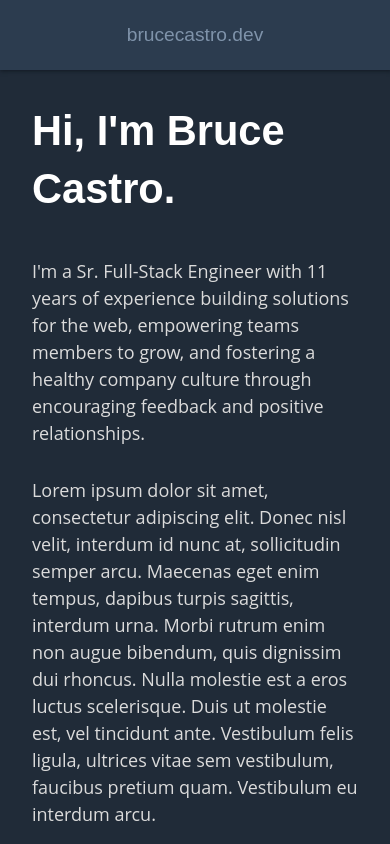
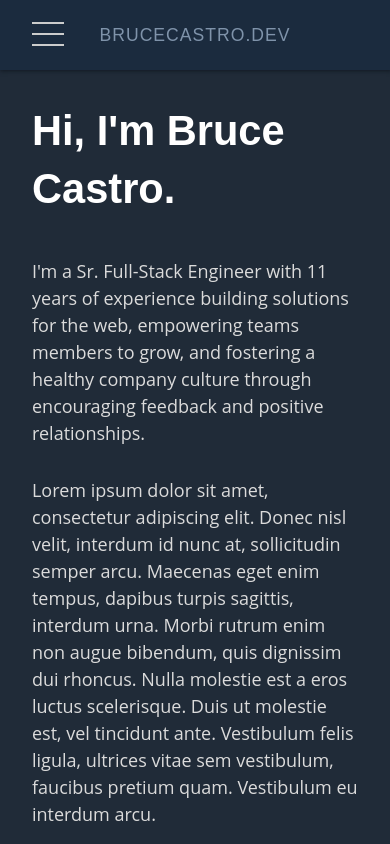
Before and after one commit to brucecastro/brucecastro.dev, a Nuxt app: page / in a window 390 px wide. Shown: the top 844 px of the page. Built offline with nearby package versions, Linux system fonts and the light colour scheme.

Commit message:
Add Responsive Menu

```diff
--- a/assets/css/main.css
+++ b/assets/css/main.css
@@ -31,8 +31,12 @@ p {
   margin-bottom: 30px;
 }
 
+a {
+  color: #569ace;
+}
+
 a:hover,
 a:focus {
   text-decoration: none;
-  color: #7eabce;
+  color: #95b8d2;
 }
--- a/components/TheFooter.vue
+++ b/components/TheFooter.vue
@@ -9,7 +9,7 @@
 
 <style scoped>
 footer {
-  background-color: #404040;
+  background-color: #1a232f;
   text-align: center;
 }
 
--- a/components/TheSidebar.vue
+++ b/components/TheSidebar.vue
@@ -1,30 +1,11 @@
 <template>
   <aside>
-    <div class="brand">brucecastro.dev</div>
-    <nav>
-      <ul>
-        <li>
-          <NuxtLink to="/">
-            About
-          </NuxtLink>
-        </li>
-        <li>
-          <NuxtLink to="/skills">
-            Skills
-          </NuxtLink>
-        </li>
-        <li>
-          <NuxtLink to="/experience">
-            Experience
-          </NuxtLink>
-        </li>
-        <li>
-          <NuxtLink to="/contact">
-            Contact
-          </NuxtLink>
-        </li>
-      </ul>
-    </nav>
+    <div class="brand">
+      <NuxtLink to="/">
+        brucecastro.dev
+      </NuxtLink>
+    </div>
+    <Menu />
   </aside>
 </template>
 
@@ -32,40 +13,27 @@
 aside {
   position:relative;
   padding: 20px 10px;
-  background-color: #2c3c4f;
+  background-color: #1b2b3e;
   box-shadow: 1px 0px 4px 1px rgb(17, 25, 34);
   text-align: right;
 
-  .hamburger-menu {
-    display: none;
+  .brand {
+    font-family: Sora, Arial, sans-serif;
+    text-transform: uppercase;
+    font-size: 1.1rem;
+    letter-spacing: 1px;
+    text-align:center;
+    user-select: none;
   }
 
-  .brand {
-    bottom:0;
-    font-family: Sora, Arial, sans-serif;
-    font-size: 1.2rem;
+  .brand a {
     color:#7f93aa;
-    text-align:center;
   }
+  .brand a:hover,
+  .brand a:focus {
+  color: #95b8d2;
+}
 
-  nav {
-    display: flex;
-    flex-direction: column;
-    justify-content:center;
-    height: 100vh;
-
-    ul {
-      list-style-type: none;
-      font-family: Poppins, Arial, Helvetica, sans-serif;
-      text-transform: uppercase;
-      letter-spacing: 3px;
-      font-size: 0.9rem;
-    }
-
-    li {
-      margin: 20px 0;
-    }
-  }
 }
 
 @media screen and (max-width:740px) {
@@ -75,12 +43,6 @@ aside {
     .brand {
       line-height: 30px;
     }
-
-    nav {
-      display: none;
-      height:auto;
-      flex-direction: row;
-    }
   }
 }
 
--- /dev/null
+++ b/components/menu.vue
@@ -0,0 +1,148 @@
+<template>
+  <div :class="['menu', {active}]">
+    <div class="menu-btn" @click="toggleMenu">
+      <span>&nbsp;</span>
+    </div>
+    <nav class="menu-items">
+      <ul @click="closeMenu">
+        <li>
+          <NuxtLink to="/">
+            About
+          </NuxtLink>
+        </li>
+        <li>
+          <NuxtLink to="/skills">
+            Skills
+          </NuxtLink>
+        </li>
+        <li>
+          <NuxtLink to="/experience">
+            Experience
+          </NuxtLink>
+        </li>
+        <li>
+          <NuxtLink to="/contact">
+            Contact
+          </NuxtLink>
+        </li>
+      </ul>
+    </nav>
+  </div>
+</template>
+
+<script>
+export default {
+  data () {
+    return {
+      active: false
+    }
+  },
+  methods: {
+    toggleMenu () {
+      this.active = !this.active
+    },
+    closeMenu () {
+      this.active = false
+    }
+  }
+}
+</script>
+
+<style scoped>
+
+.menu {
+  user-select: none;
+}
+
+.menu-items {
+  display: flex;
+  flex-direction: column;
+  justify-content:center;
+  height: 100vh;
+
+  ul {
+    list-style-type: none;
+    font-family: Poppins, Arial, Helvetica, sans-serif;
+    text-transform: uppercase;
+    letter-spacing: 3px;
+    font-size: 0.9rem;
+  }
+
+  li {
+    margin: 20px 0;
+  }
+}
+
+.menu-btn {
+  display: none;
+}
+
+@media screen and (max-width:740px) {
+
+  .menu-items {
+    position:absolute;
+    top:0;
+    left:0;
+    width: 50%;
+    flex-direction: row;
+    padding-top:50px;
+    background-color: #1b2b3e;
+    box-shadow: 1px 0px 4px 1px rgb(17, 25, 34);
+    transform: translate(-150%);
+    transition: transform 0.5s ease-in-out;
+  }
+
+  .active .menu-items {
+    position: fixed;
+    display: flex;
+    left: 0;
+    transform: translateX(0);
+  }
+
+  .menu-btn {
+    display: block;
+    position: absolute;
+    top:22px;
+    left:2rem;
+    width: 32px;
+    height: 30px;
+    cursor: pointer;
+    z-index: 2;
+  }
+
+  .menu-btn > span,
+  .menu-btn > span::before,
+  .menu-btn > span::after {
+    display: block;
+    position: absolute;
+    width: 100%;
+    height: 2px;
+    background-color: #ccc;
+    transition-duration: .25s;
+  }
+  .menu-btn > span::before {
+    content: '';
+    top: 11px;
+  }
+  .menu-btn > span::after {
+    content: '';
+    top: 22px;
+  }
+
+  .active .menu-btn {
+    position: fixed;
+  }
+  .active .menu-btn > span {
+    top:11px;
+    transform: rotate(45deg);
+  }
+  .active .menu-btn > span::before {
+    top: 0px;
+    transform: rotate(0deg);
+  }
+  .active .menu-btn > span::after {
+    top:0px;
+    transform: rotate(90deg);
+  }
+}
+</style>
--- a/layouts/default.vue
+++ b/layouts/default.vue
@@ -56,6 +56,7 @@
   }
   .footer {
     margin-top:auto;
+    z-index:0;
   }
 }
 
```
